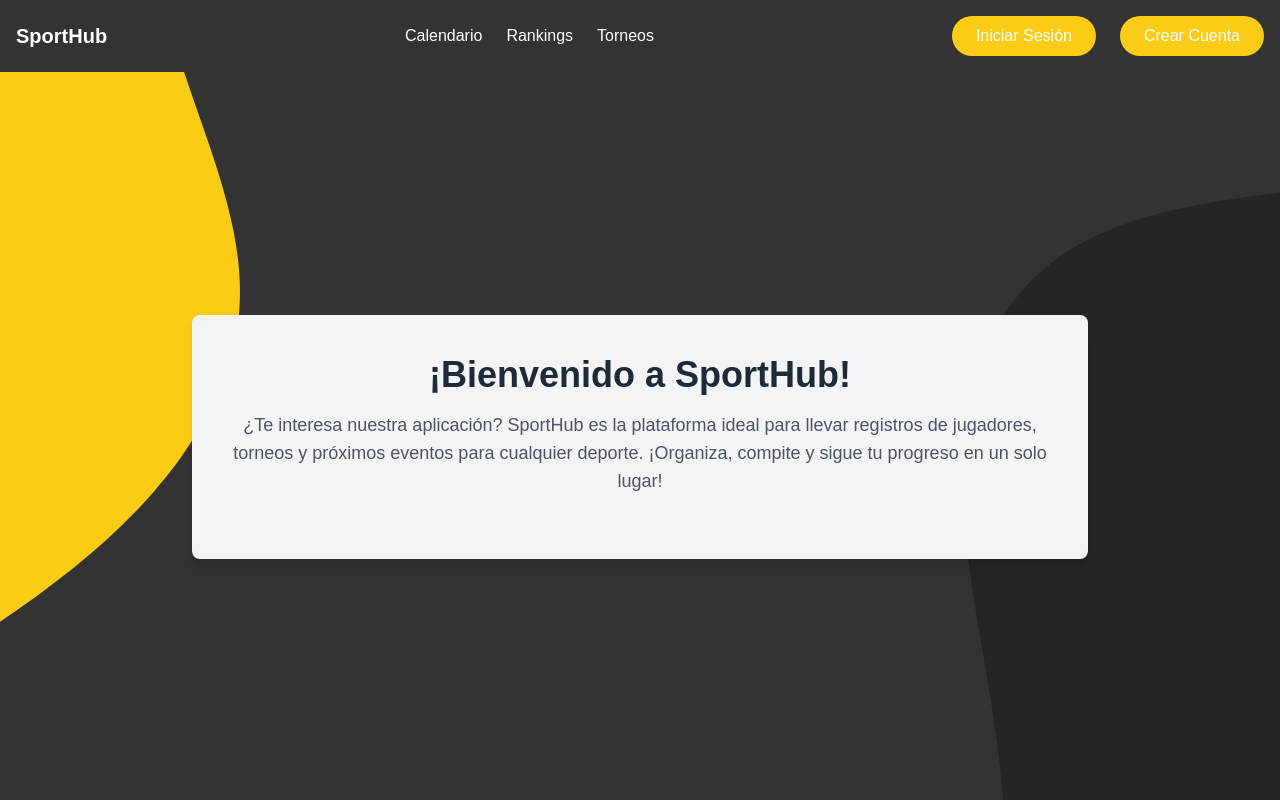
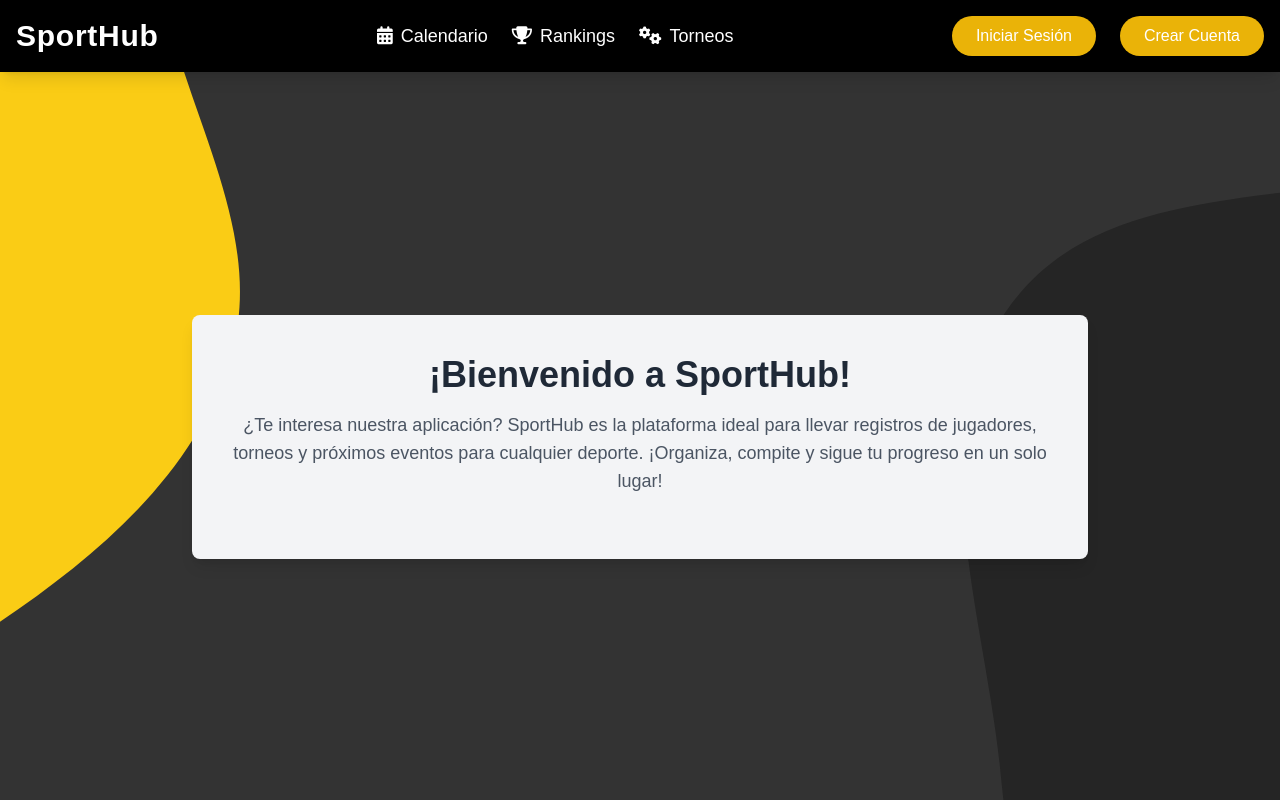
Before and after one commit to AlvaroAndres123/SportHub, a Next.js app: page / in a window 1280 px wide. Shown: the top 800 px of the page. Built offline with nearby package versions, Linux system fonts and the light colour scheme; no server answers.

Commit message:
Improved Navbar

```diff
--- a/components/navbar.tsx
+++ b/components/navbar.tsx
@@ -3,6 +3,8 @@ import React, { useState } from "react";
 import Link from "next/link";
 import { signOut } from "next-auth/react";
 import { useSession } from "next-auth/react";
+import "@fortawesome/fontawesome-free/css/all.min.css";
+
 
 const Navbar: React.FC = () => {
   const [isOpen, setIsOpen] = useState(false);
@@ -13,39 +15,37 @@ const Navbar: React.FC = () => {
   const toggleDropdown = () => setDropdownOpen(!dropdownOpen);
 
   return (
-    <nav className="sticky top-0 z-50 bg-secondary text-white w-full">
+    <nav className="sticky top-0 z-50 bg-black text-white shadow-lg w-full">
       <div className="container mx-auto flex justify-between items-center p-4">
-        <div className="text-xl font-bold">
-          <Link className="hover:text-primary" href="/">
+        <div className="text-3xl font-semibold tracking-wide">
+          <Link className="hover:text-yellow-400 transition-all duration-300" href="/">
             SportHub
           </Link>
         </div>
-        <div className="hidden md:flex gap-6">
-          <Link className="hover:text-primary" href="/pages/Functions/Calendar">
-            Calendario
+        <div className="hidden md:flex gap-6 text-lg">
+          <Link className="flex items-center hover:text-yellow-400 transition-all duration-300" href="/pages/Functions/Calendar">
+            <i className="fas fa-calendar-alt mr-2" /> Calendario
           </Link>
-          <Link className="hover:text-primary" href="/pages/Functions/Ranking">
-            Rankings
+          <Link className="flex items-center hover:text-yellow-400 transition-all duration-300" href="/pages/Functions/Ranking">
+            <i className="fas fa-trophy mr-2" /> Rankings
           </Link>
-          <Link className="hover:text-primary" href="/pages/Functions/Tournaments">
-            Torneos
+          <Link className="flex items-center hover:text-yellow-400 transition-all duration-300" href="/pages/Functions/Tournaments">
+            <i className="fas fa-cogs mr-2" /> Torneos
           </Link>
         </div>
         <div className="hidden md:flex gap-6 items-center relative">
           {session ? (
             <div className="flex items-center gap-2">
-              <span>Bienvenido, {session.user?.name}</span>
-              <button onClick={toggleDropdown} className="relative focus:outline-none">
+              <span className="text-sm font-semibold">Bienvenido, {session.user?.name}</span>
+              <button onClick={toggleDropdown} className="relative">
                 <img
                   src={session.user?.image || "/img/default-avatar.jpg"}
                   alt="Avatar"
-                  className="w-8 h-8 rounded-full cursor-pointer"
+                  className="w-10 h-10 rounded-full object-cover cursor-pointer transform hover:scale-110 transition-transform duration-200"
                 />
                 {dropdownOpen && (
-                  <div className="absolute right-0 mt-2 w-48 bg-white text-black rounded-lg shadow-lg py-2">
-                    <Link href="/pages/player" className="block px-4 py-2 hover:bg-gray-100">
-                      Configuración
-                    </Link>
+                  <div className="absolute right-0 mt-2 w-48 bg-white text-black rounded-lg shadow-xl py-2">
+                    <Link href="/pages/player" className="block px-4 py-2 hover:bg-gray-100">Configuración</Link>
                     <button
                       onClick={() => signOut()}
                       className="text-left px-4 py-2 hover:bg-gray-100"
@@ -58,10 +58,10 @@ const Navbar: React.FC = () => {
             </div>
           ) : (
             <>
-              <Link className="bg-yellow-400 text-white py-2 px-6 rounded-full hover:bg-yellow-500 transition-all duration-300" href="/pages/login">
+              <Link className="bg-yellow-500 text-white py-2 px-6 rounded-full hover:bg-yellow-600 transition-all duration-300" href="/pages/login">
                 Iniciar Sesión
               </Link>
-              <Link className="bg-yellow-400 text-white py-2 px-6 rounded-full hover:bg-yellow-500 transition-all duration-300" href="/pages/register">
+              <Link className="bg-yellow-500 text-white py-2 px-6 rounded-full hover:bg-yellow-600 transition-all duration-300" href="/pages/register">
                 Crear Cuenta
               </Link>
             </>
@@ -69,52 +69,54 @@ const Navbar: React.FC = () => {
         </div>
         <div className="md:hidden flex items-center">
           <button onClick={toggleMenu} className="text-white focus:outline-none">
-            {isOpen ? "Cerrar" : "Menú"}
+            <i className={`fas ${isOpen ? "fa-times" : "fa-bars"} text-3xl`} />
           </button>
         </div>
       </div>
+
+      {/* Menú móvil */}
       {isOpen && (
-        <div className="md:hidden absolute top-full inset-x-0 bg-[#333333] w-full text-white flex flex-col items-center space-y-4 py-4">
-          <Link onClick={toggleMenu} className="hover:text-primary" href="/pages/Functions/Calendar">
-            Calendario
+        <div className="md:hidden absolute top-full inset-x-0 bg-gray-800 w-full text-white flex flex-col items-center space-y-4 py-4 shadow-xl">
+          <Link onClick={toggleMenu} className="flex items-center hover:text-yellow-400 transition-all duration-300" href="/pages/Functions/Calendar">
+            <i className="fas fa-calendar-alt mr-2" /> Calendario
           </Link>
-          <Link onClick={toggleMenu} className="hover:text-primary" href="/pages/Functions/Ranking">
-            Rankings
+          <Link onClick={toggleMenu} className="flex items-center hover:text-yellow-400 transition-all duration-300" href="/pages/Functions/Ranking">
+            <i className="fas fa-trophy mr-2" /> Rankings
           </Link>
-          <Link onClick={toggleMenu} className="hover:text-primary" href="/pages/Functions/Tournaments">
-            Torneos
+          <Link onClick={toggleMenu} className="flex items-center hover:text-yellow-400 transition-all duration-300" href="/pages/Functions/Tournaments">
+            <i className="fas fa-cogs mr-2" /> Torneos
           </Link>
           {session ? (
             <>
               <div className="flex items-center gap-2">
-                <span>Bienvenido, {session.user?.name}</span>
+                <span className="text-sm font-semibold">Bienvenido, {session.user?.name}</span>
                 <img
                   src={session.user?.image || "/default-avatar.png"}
                   alt="Avatar"
-                  className="w-8 h-8 rounded-full cursor-pointer"
+                  className="w-10 h-10 rounded-full object-cover cursor-pointer transform hover:scale-110 transition-transform duration-200"
                   onClick={toggleDropdown}
                 />
               </div>
               {dropdownOpen && (
                 <div className="flex flex-col space-y-2 mt-4">
-                  <Link onClick={toggleMenu} href="/configuracion" className="hover:text-primary">
-                    Configuración
+                  <Link onClick={toggleMenu} href="/configuracion" className="hover:text-yellow-400 transition-all duration-300">
+                    <i className="fas fa-cogs mr-2" /> Configuración
                   </Link>
                   <button
                     onClick={() => { signOut(); toggleMenu(); }}
-                    className="text-left w-full hover:text-primary"
+                    className="text-left w-full hover:text-yellow-400 transition-all duration-300"
                   >
-                    Cerrar Sesión
+                    <i className="fas fa-sign-out-alt mr-2" /> Cerrar Sesión
                   </button>
                 </div>
               )}
             </>
           ) : (
             <>
-              <Link onClick={toggleMenu} className="bg-yellow-400 text-white py-2 px-6 rounded-full hover:bg-yellow-500 transition-all duration-300" href="/pages/login">
+              <Link onClick={toggleMenu} className="bg-yellow-500 text-white py-2 px-6 rounded-full hover:bg-yellow-600 transition-all duration-300" href="/pages/login">
                 Iniciar Sesión
               </Link>
-              <Link onClick={toggleMenu} className="bg-yellow-400 text-white py-2 px-6 rounded-full hover:bg-yellow-500 transition-all duration-300" href="/pages/register">
+              <Link onClick={toggleMenu} className="bg-yellow-500 text-white py-2 px-6 rounded-full hover:bg-yellow-600 transition-all duration-300" href="/pages/register">
                 Crear Cuenta
               </Link>
             </>
--- a/package.json
+++ b/package.json
@@ -9,6 +9,7 @@
     "lint": "next lint"
   },
   "dependencies": {
+    "@fortawesome/fontawesome-free": "^6.7.1",
     "@vercel/postgres": "^0.10.0",
     "auth": "^1.1.1",
     "bcrypt": "^5.1.1",
```
Also changed, not shown: 1 other file (tests, documents, lock files or other folders).
